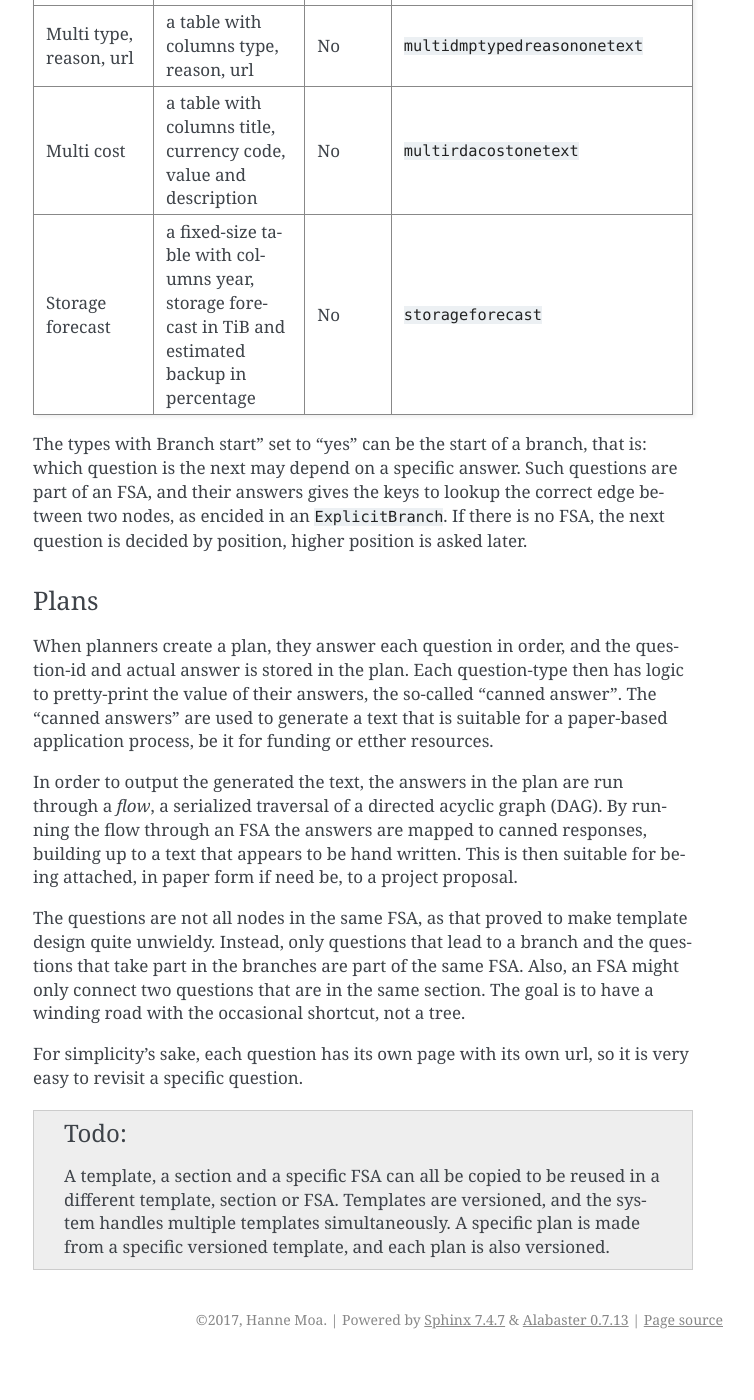
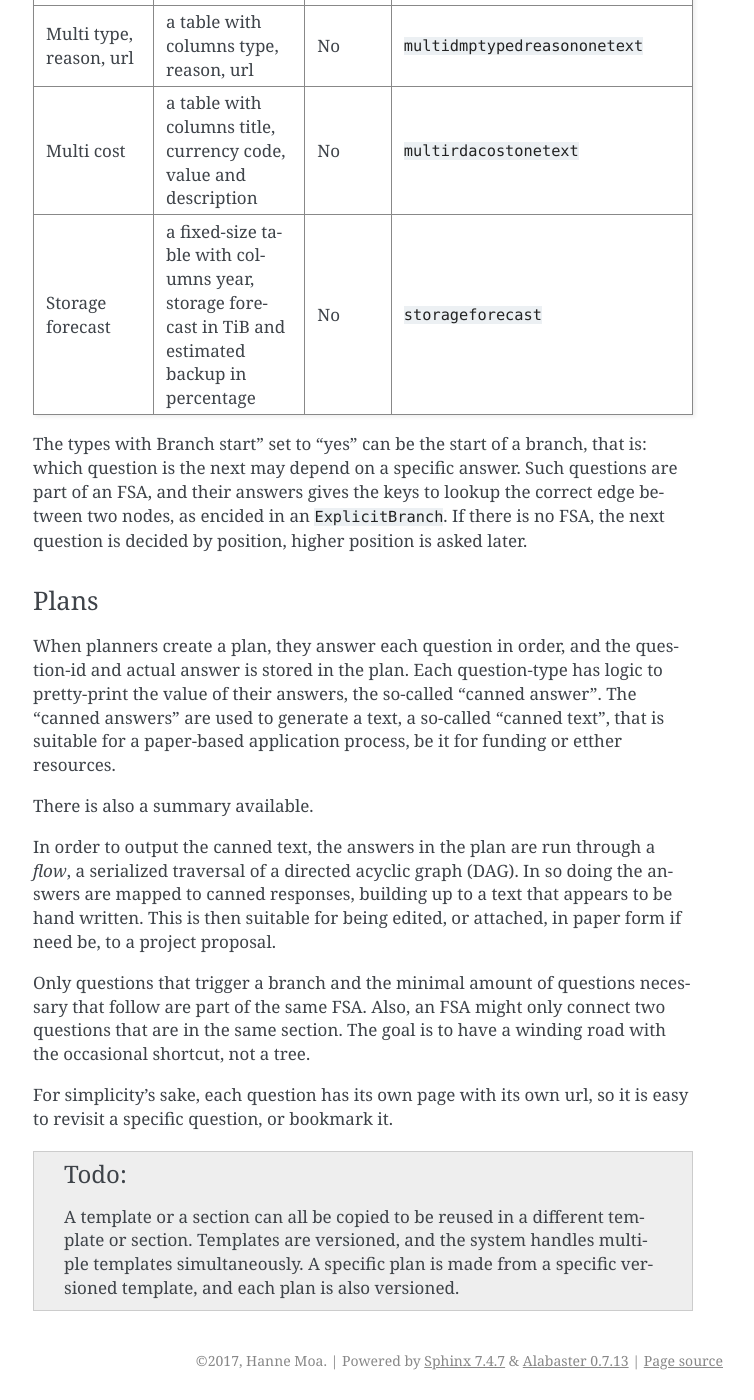
Before and after one commit to hmpf/easydmp, a Sphinx documentation site: the page built from docs/development/overview.rst, in a window 1280 px wide and 1400 px high, scrolled down 3272 px. Shown: the whole window, without its empty margins (387-1141 px from the left). Built offline with Sphinx 7.4.7, drawn with Linux system fonts in a browser that asks for light colours; before the commit the page ends 4631 px from its top, so only the background shows below that; some of the changed text lies outside the part shown.

Commit message:
Update text to current situation

```diff
--- a/docs/development/flow.rst
+++ b/docs/development/flow.rst
@@ -5,7 +5,8 @@ Flow
 For linear (non-branching) sections, flow, the order of questions, is solely
 controlled by the ``position``-field in Sections and Questions.
 
-For branching sections, the FSA comes into play.
+For optional and branching sections, the ``ExplicitBranch`` model comes into
+play.
 
 Visualizing flow
 ================
@@ -54,5 +55,3 @@ empty
 Too many of the last type is usually a sign that the graph is too complex.
 
 There should be no loops.
-
-.. automodule:: flow
--- a/docs/development/overview.rst
+++ b/docs/development/overview.rst
@@ -55,11 +55,11 @@ Templates
 A template designer creates a plan template in the web interface.
 A template consists of some metadata and one or more sections. Each
 section consist of one or more questions, and each question has a type,
-a position, and is optionally part of an Finite State Automaton (FSA).
+a position, and is optionally part of a Finite State Automaton (FSA).
 
 The sections can be reordered within a template, and the questions can
-be reordered within each section. The actual order of questions is also
-affected by any FSAs that questions are connected to.
+be reordered within each section. The actual order questions may be
+visited in is also affected by any FSAs that questions take part in.
 
 The currently supported types are:
 
@@ -81,31 +81,31 @@ Plans
 
 When planners create a plan, they answer each question in order, and the
 question-id and actual answer is stored in the plan. Each question-type
-then has logic to pretty-print the value of their answers, the so-called
-"canned answer". The "canned answers" are used to generate a text that
-is suitable for a paper-based application process, be it for funding or
-etther resources.
+has logic to pretty-print the value of their answers, the so-called
+"canned answer". The "canned answers" are used to generate a text,
+a so-called "canned text", that is suitable for a paper-based
+application process, be it for funding or etther resources.
 
-In order to output the generated the text, the answers in the plan are
-run through a *flow*, a serialized traversal of a directed acyclic graph
-(DAG). By running the flow through an FSA the answers are mapped to
-canned responses, building up to a text that appears to be hand written.
-This is then suitable for being attached, in paper form if need be, to
-a project proposal.
 
-The questions are not all nodes in the same FSA, as that proved to make
-template design quite unwieldy. Instead, only questions that lead to
-a branch and the questions that take part in the branches are part of
-the same FSA. Also, an FSA might only connect two questions that are in
-the same section. The goal is to have a winding road with the occasional
-shortcut, not a tree.
+There is also a summary available.
+
+In order to output the canned text, the answers in the plan are run
+through a *flow*, a serialized traversal of a directed acyclic graph
+(DAG). In so doing the answers are mapped to canned responses, building
+up to a text that appears to be hand written. This is then suitable for
+being edited, or attached, in paper form if need be, to a project
+proposal.
+
+Only questions that trigger a branch and the minimal amount of questions
+necessary that follow are part of the same FSA. Also, an FSA might only
+connect two questions that are in the same section. The goal is to have
+a winding road with the occasional shortcut, not a tree.
 
 For simplicity's sake, each question has its own page with its own url,
-so it is very easy to revisit a specific question.
+so it is easy to revisit a specific question, or bookmark it.
 
 .. todo::
-    A template, a section and a specific FSA can all be copied to be
-    reused in a different template, section or FSA. Templates are
-    versioned, and the system handles multiple templates
-    simultaneously. A specific plan is made from a specific versioned
-    template, and each plan is also versioned.
+   A template or a section can all be copied to be reused in a different
+   template or section. Templates are versioned, and the system handles
+   multiple templates simultaneously. A specific plan is made from a specific
+   versioned template, and each plan is also versioned.
```
Also changed, not shown: other parts of docs/development/overview.rst (+2 -2 lines).
